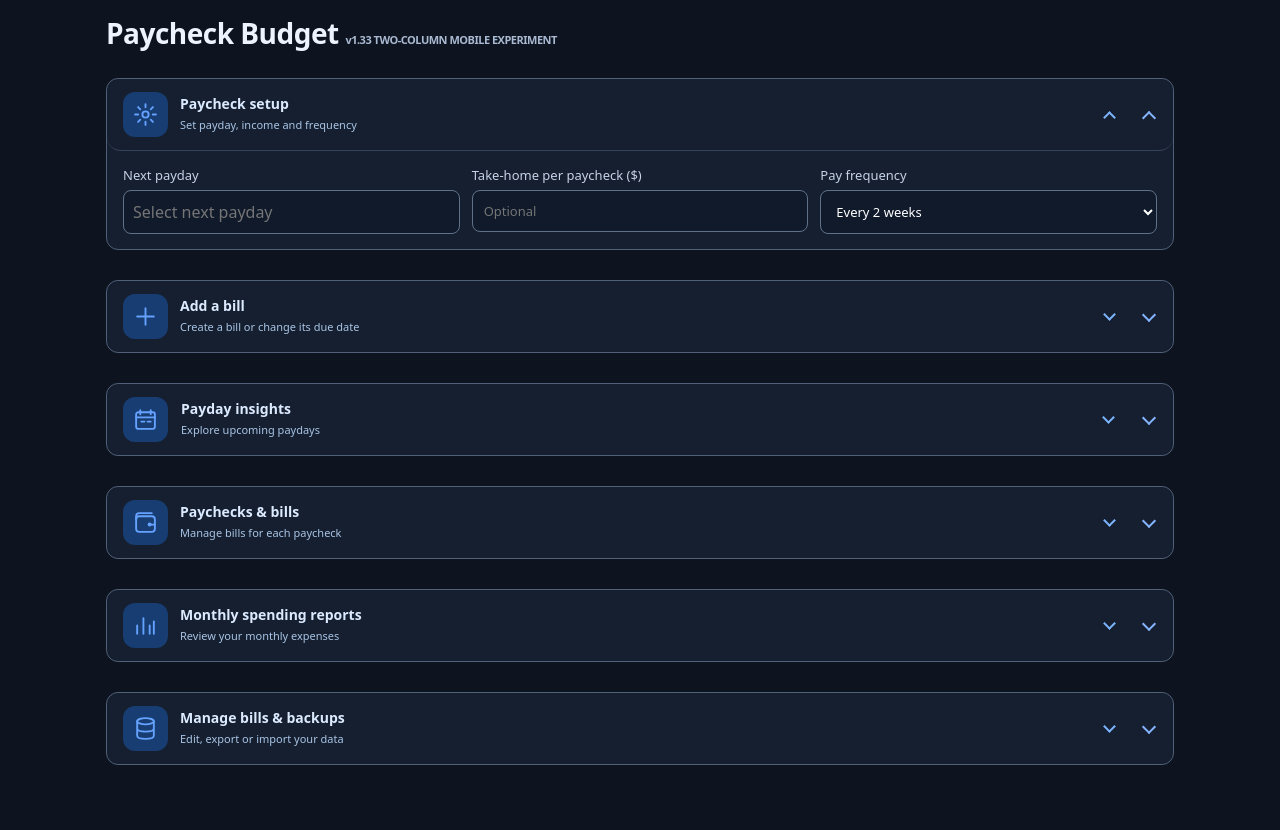
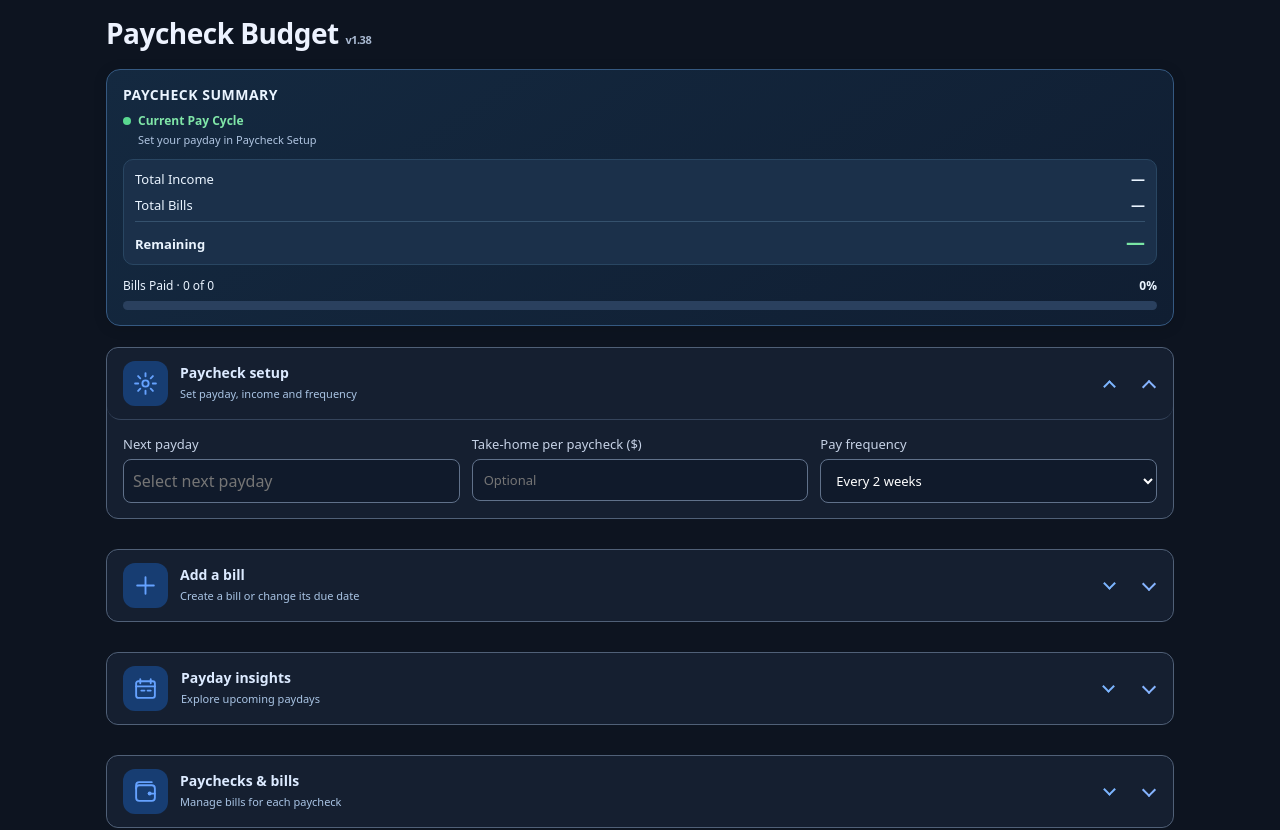
Before and after one commit to BernieH1998/Paycheck-Budget, a plain HTML site: page index.html in a window 1280 px wide. Shown: the top 830 px of the page. Before the commit the page ends 800 px from the top, so only its background shows below. Drawn offline with Linux system fonts and the light colour scheme.

Commit message:
Add files via upload

```diff
--- a/index.html
+++ b/index.html
@@ -484,7 +484,31 @@ main{max-width:1100px!important}
 .cycle-indicator.previous::before{background:#f1b96a}
 .cycle-indicator.upcoming::before{background:#75b7f9}
 @media(max-width:680px){.cycle-indicator{font-size:10px;padding:7px 8px;margin:6px 0 8px}.board-heading .calendar-nav{flex-wrap:wrap}}
-</style><main class="card-grid-app"><h1>Paycheck Budget <small style="font-size:11px">v1.33 TWO-COLUMN MOBILE EXPERIMENT</small></h1>
+
+/* v1.38: persistent compact current-cycle summary; existing accordions stay intact. */
+.cycle-overview{width:100%;border:1px solid #355981;border-radius:14px;background:linear-gradient(145deg,#142940,#101e32);padding:15px 16px;box-shadow:0 2px 14px #0002;color:#eaf4ff}
+.cycle-overview h2{font-size:14px;font-weight:800;letter-spacing:.5px;margin:0 0 8px;text-transform:uppercase}
+.cycle-overview-status{display:flex;align-items:center;gap:7px;color:#80e6a8;font-size:12px;font-weight:700;margin-bottom:3px}
+.cycle-overview-status::before{content:'';width:8px;height:8px;flex:none;border-radius:50%;background:#59d890}
+.cycle-overview-dates{font-size:11px;color:#b0c5e1;margin:0 0 12px 15px}
+.cycle-overview-amounts{background:#1b304a;border:1px solid #294662;border-radius:10px;padding:9px 11px;display:grid;gap:7px}
+.cycle-overview-line{display:flex;justify-content:space-between;gap:10px;align-items:baseline;font-size:13px}
+.cycle-overview-line strong{font-size:14px;white-space:nowrap}
+.cycle-overview-line.remaining{padding-top:7px;border-top:1px solid #35516d;font-weight:750}
+.cycle-overview-line.remaining strong{font-size:19px;color:#79e5a4}
+.cycle-overview-line.remaining strong.negative{color:#ff9b9b}
+.cycle-overview-progress{margin-top:12px}
+.cycle-overview-progress-text{display:flex;justify-content:space-between;gap:8px;font-size:12px;margin-bottom:7px}
+.cycle-overview-progress-track{height:9px;background:#2a405e;border-radius:100px;overflow:hidden}
+.cycle-overview-progress-fill{height:100%;background:#53ce8e;border-radius:100px;width:0;transition:width .2s ease}
+.cycle-overview-note{margin:8px 0 0;color:#a9bfdc;font-size:10px;line-height:1.4}
+@media(max-width:700px){.card-grid-app{gap:7px!important}.cycle-overview{padding:13px 14px}.cycle-overview h2{font-size:13px}.card-grid-app>details>summary,.card-grid-app>details[open]>summary{min-height:72px!important}}
+</style><main class="card-grid-app"><h1>Paycheck Budget <small style="font-size:11px">v1.38</small></h1>
+<section class="cycle-overview" id="cycleOverview" aria-label="Current paycheck summary" aria-live="polite">
+<h2>Paycheck Summary</h2><div class="cycle-overview-status">Current Pay Cycle</div><div class="cycle-overview-dates" id="overviewDates">Enter your payday to get started</div>
+<div class="cycle-overview-amounts"><div class="cycle-overview-line"><span>Total Income</span><strong id="overviewIncome">—</strong></div><div class="cycle-overview-line"><span>Total Bills</span><strong id="overviewBills">—</strong></div><div class="cycle-overview-line remaining"><span>Remaining</span><strong id="overviewRemaining">—</strong></div></div>
+<div class="cycle-overview-progress"><div class="cycle-overview-progress-text"><span id="overviewPaid">Bills Paid · 0 of 0</span><strong id="overviewPercent">0%</strong></div><div class="cycle-overview-progress-track" role="progressbar" aria-label="Bills paid" aria-valuemin="0" aria-valuemax="100" aria-valuenow="0" id="overviewProgress"><div class="cycle-overview-progress-fill" id="overviewProgressFill"></div></div></div>
+<p class="cycle-overview-note" id="overviewNote" hidden></p></section>
 <details class="panel collapsible" id="setupSection"><summary><span class="card-icon"><svg class="card-icon-svg" viewBox="0 0 24 24" fill="none" stroke="currentColor" stroke-width="1.8" stroke-linecap="round" stroke-linejoin="round" aria-hidden="true"><circle cx="12" cy="12" r="3"/><path d="M12 2v3m0 14v3M2 12h3m14 0h3M4.9 4.9l2.1 2.1m10 10 2.1 2.1m0-14.2L17 7m-10 10-2.1 2.1"/></svg></span><span class="card-copy"><strong>Paycheck setup</strong><span class="card-description">Set payday, income and frequency</span></span><span class="card-arrow" aria-hidden="true"></span></summary><div class="section-content"><div class="fields"><label>Next payday<input id="payday" type="date"></label><label>Take-home per paycheck ($)<input id="income" type="number" step=".01" placeholder="Optional"></label><label>Pay frequency<select id="freq"><option value="14">Every 2 weeks</option><option value="7">Weekly</option><option value="month">Monthly</option></select></label></div></div></details>
 <details class="panel collapsible" id="addSection"><summary><span class="card-icon"><svg class="card-icon-svg" viewBox="0 0 24 24" fill="none" stroke="currentColor" stroke-width="1.8" stroke-linecap="round" stroke-linejoin="round" aria-hidden="true"><path d="M12 4v16M4 12h16"/></svg></span><span class="card-copy"><strong>Add a bill</strong><span class="card-description">Create a bill or change its due date</span></span><span class="card-arrow" aria-hidden="true"></span></summary><div class="section-content"><div class="fields"><label>Bill name<input id="billname" placeholder="e.g. Rent"></label><label>Amount ($)<input id="amount" type="number" step=".01" placeholder="Optional"></label><label>Due day (1–31)<input id="day" type="number" min="1" max="31" placeholder="e.g. 15"></label><label>Amount behavior<select id="amountType"><option value="fixed">Fixed — carry amount forward</option><option value="variable">Variable — enter each occurrence</option></select></label><label>Repeats<select id="repeat"><option value="monthly">Monthly</option><option value="once">One time</option><option value="6months">Every 6 months</option><option value="yearly">Yearly</option></select></label><label>First due date<input id="first" type="date"></label></div><p><button type="button" id="add">+ Add bill</button> <button type="button" class="alt" id="cancel" hidden>Cancel edit</button></p><div class="banner" id="notice" role="status"></div></div></details>
 <details class="compact-insights panel" id="insightsSection"><summary><span class="card-icon"><svg class="card-icon-svg" viewBox="0 0 24 24" fill="none" stroke="currentColor" stroke-width="1.8" stroke-linecap="round" stroke-linejoin="round" aria-hidden="true"><rect x="3" y="5" width="18" height="16" rx="2"/><path d="M7 3v4m10-4v4M3 10h18m-13 4h3m3 0h3"/></svg></span><span class="card-copy"><strong>Payday insights</strong><span class="card-description">Explore upcoming paydays</span></span><span class="card-arrow" aria-hidden="true"></span></summary><section class="three-paycheck" id="threePaycheckBox" aria-live="polite" hidden>
@@ -729,7 +753,39 @@ function renderBillManagement(){
   pager.append(controls);
  }
 }
+
+function renderCycleOverview(){
+ const pays=dates();const today=new Date();today.setHours(12,0,0,0);
+ const dateText=$('overviewDates'),incomeText=$('overviewIncome'),billsText=$('overviewBills'),remainingText=$('overviewRemaining');
+ const paidText=$('overviewPaid'),percentText=$('overviewPercent'),fill=$('overviewProgressFill'),progress=$('overviewProgress'),note=$('overviewNote');
+ if(!pays.length){dateText.textContent='Set your payday in Paycheck Setup';incomeText.textContent='—';billsText.textContent='—';remainingText.textContent='—';paidText.textContent='Bills Paid · 0 of 0';percentText.textContent='0%';fill.style.width='0%';progress.setAttribute('aria-valuenow','0');note.hidden=true;return}
+ let anchor=pays.findIndex((p,i)=>p<=today&&pays[i+1]>today);if(anchor<0)anchor=pays.findIndex(p=>p>=today);anchor=Math.max(0,anchor);
+ const start=pays[anchor],next=pays[anchor+1]||plus(start,Number(s.freq)||14),end=pays[anchor+2]||plus(next,Number(s.freq)||14);
+ dateText.textContent=fmt(start)+' – '+fmt(plus(end,-1));
+ const all=occurrences(plus(start,-35),plus(end,35));
+ let totalBills=0,totalPaid=0,missing=0,extra=0;
+ const seen=new Set();
+ for(const [begin,finish] of [[start,next],[next,end]]){
+  const pid=iso(begin);extra+=Number(s.bonuses[pid]||0);
+  for(const x of all){const assigned=s.assign[x.k];if(!(assigned?assigned===pid:x.d>=begin&&x.d<finish)||seen.has(x.k))continue;
+   seen.add(x.k);const amount=occurrenceAmount(x);if(amount===null||amount===''||!Number.isFinite(Number(amount)))missing++;
+   else totalBills+=Number(amount);
+   if(s.paid[x.k])totalPaid++;
+  }
+ }
+ const totalIncome=s.income===''?null:Number(s.income)*2+extra;
+ incomeText.textContent=totalIncome===null?'Not set':money(totalIncome);
+ billsText.textContent=money(totalBills);
+ const remaining=totalIncome===null?null:totalIncome-totalBills;
+ remainingText.textContent=remaining===null?'—':money(remaining);
+ remainingText.classList.toggle('negative',remaining!==null&&remaining<0);
+ paidText.textContent='Bills Paid · '+totalPaid+' of '+seen.size;
+ const percent=seen.size?Math.round(totalPaid/seen.size*100):0;
+ percentText.textContent=percent+'%';fill.style.width=percent+'%';progress.setAttribute('aria-valuenow',String(percent));
+ note.hidden=missing===0;note.textContent=missing+' bill'+(missing===1?' has':'s have')+' no amount entered and '+(missing===1?'is':'are')+' excluded from totals.';
+}
 function render(){
+renderCycleOverview();
 renderThreePaycheckDetector();
 $('payday').value=s.payday;$('income').value=s.income;$('freq').value=s.freq;
 renderBillManagement();
--- a/sw.js
+++ b/sw.js
@@ -1 +1 @@
-const CACHE='paycheck-budget-offline-v37';const FILES=['./','./index.html','./manifest.webmanifest','./icon-192.png','./icon-512.png'];self.addEventListener('install',e=>{e.waitUntil(caches.open(CACHE).then(c=>c.addAll(FILES)));self.skipWaiting()});self.addEventListener('activate',e=>{e.waitUntil(caches.keys().then(keys=>Promise.all(keys.filter(k=>k!==CACHE).map(k=>caches.delete(k)))));self.clients.claim()});self.addEventListener('fetch',e=>{if(e.request.method!=='GET'||new URL(e.request.url).origin!==self.location.origin)return;e.respondWith(fetch(e.request).then(r=>{if(r.ok){const copy=r.clone();caches.open(CACHE).then(c=>c.put(e.request,copy))}return r}).catch(()=>caches.match(e.request).then(r=>r||caches.match('./index.html'))))});
+const CACHE='paycheck-budget-offline-v38';const FILES=['./','./index.html','./manifest.webmanifest','./icon-192.png','./icon-512.png'];self.addEventListener('install',e=>{e.waitUntil(caches.open(CACHE).then(c=>c.addAll(FILES)));self.skipWaiting()});self.addEventListener('activate',e=>{e.waitUntil(caches.keys().then(keys=>Promise.all(keys.filter(k=>k!==CACHE).map(k=>caches.delete(k)))));self.clients.claim()});self.addEventListener('fetch',e=>{if(e.request.method!=='GET'||new URL(e.request.url).origin!==self.location.origin)return;e.respondWith(fetch(e.request).then(r=>{if(r.ok){const copy=r.clone();caches.open(CACHE).then(c=>c.put(e.request,copy))}return r}).catch(()=>caches.match(e.request).then(r=>r||caches.match('./index.html'))))});
```
